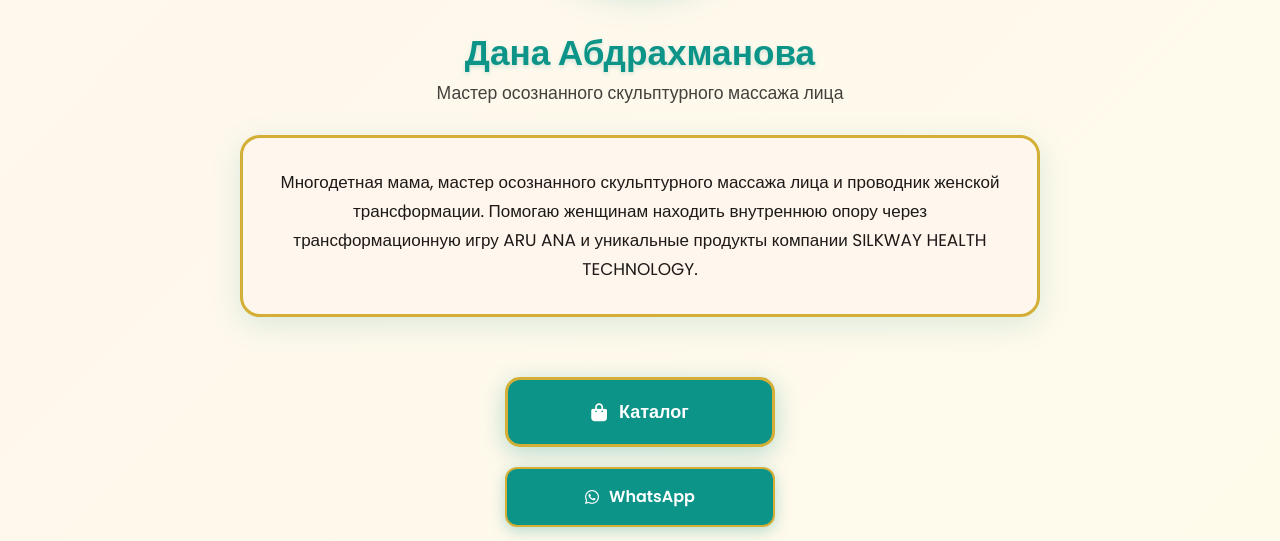
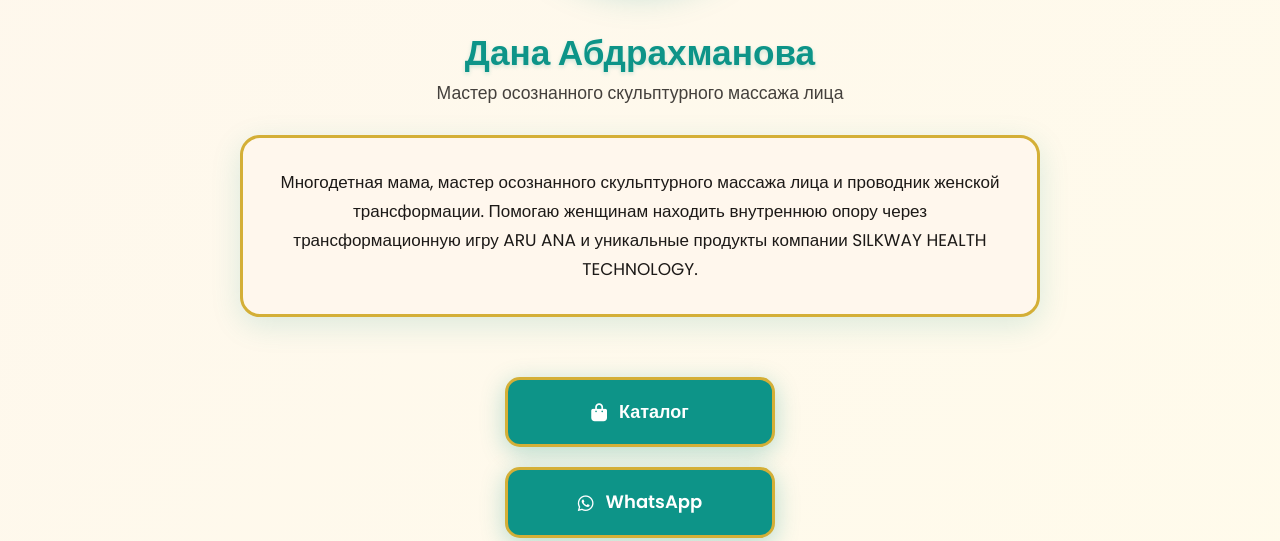
Before and after one commit to mansurerzhigit259-boop/sylkway1.github.io, a plain HTML site: page index.html in a window 1280 px wide. Shown: the part 424-965 px from the top of the page. Drawn offline with Linux system fonts and the light colour scheme.

Commit message:
Update index.html

```diff
--- a/index.html
+++ b/index.html
@@ -616,15 +616,13 @@
                         <span class="text-catalog-btn">Каталог</span>
                     </a>
 
-                    <!-- КНОПКА WHATSAPP -->
-                    <a href="https://wa.me/77711650378" class="whatsapp-btn" target="_blank">
-                        <i class="fab fa-whatsapp"></i>
-                        <span class="text-whatsapp">WhatsApp</span>
-                    </a>
-                </div>
-            </div>
-        </div>
-    </main>
+                    <!-- БОЛЬШАЯ КНОПКА WHATSAPP -->
+    <a href="https://wa.me/77711650378"
+       class="catalog-btn-large" target="_blank">
+        <i class="fab fa-whatsapp"></i>
+        <span class="text-whatsapp">WhatsApp</span>
+    </a>
+</div>
 
     <!-- ФУТЕР -->
     <footer class="footer">
```
